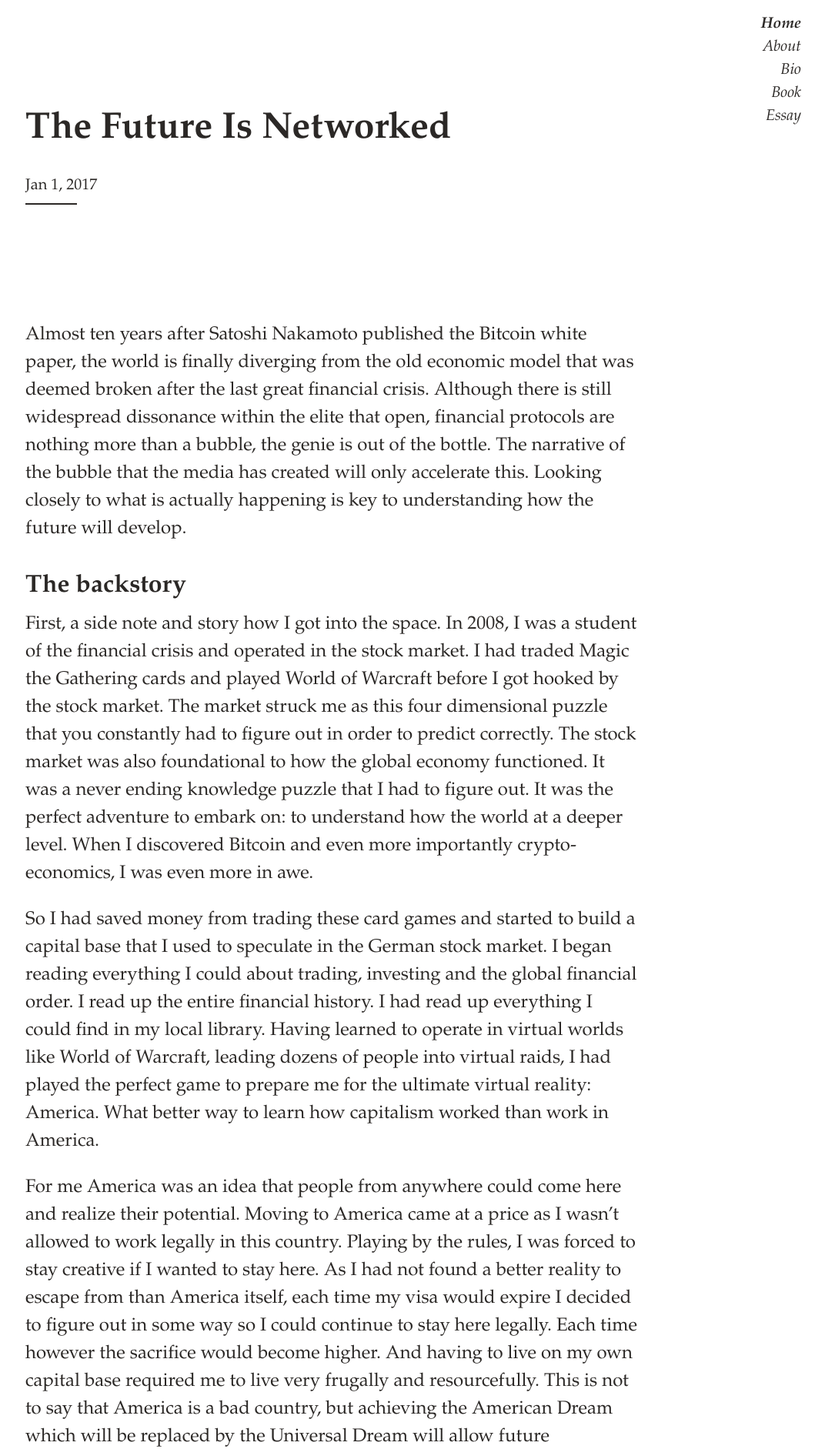
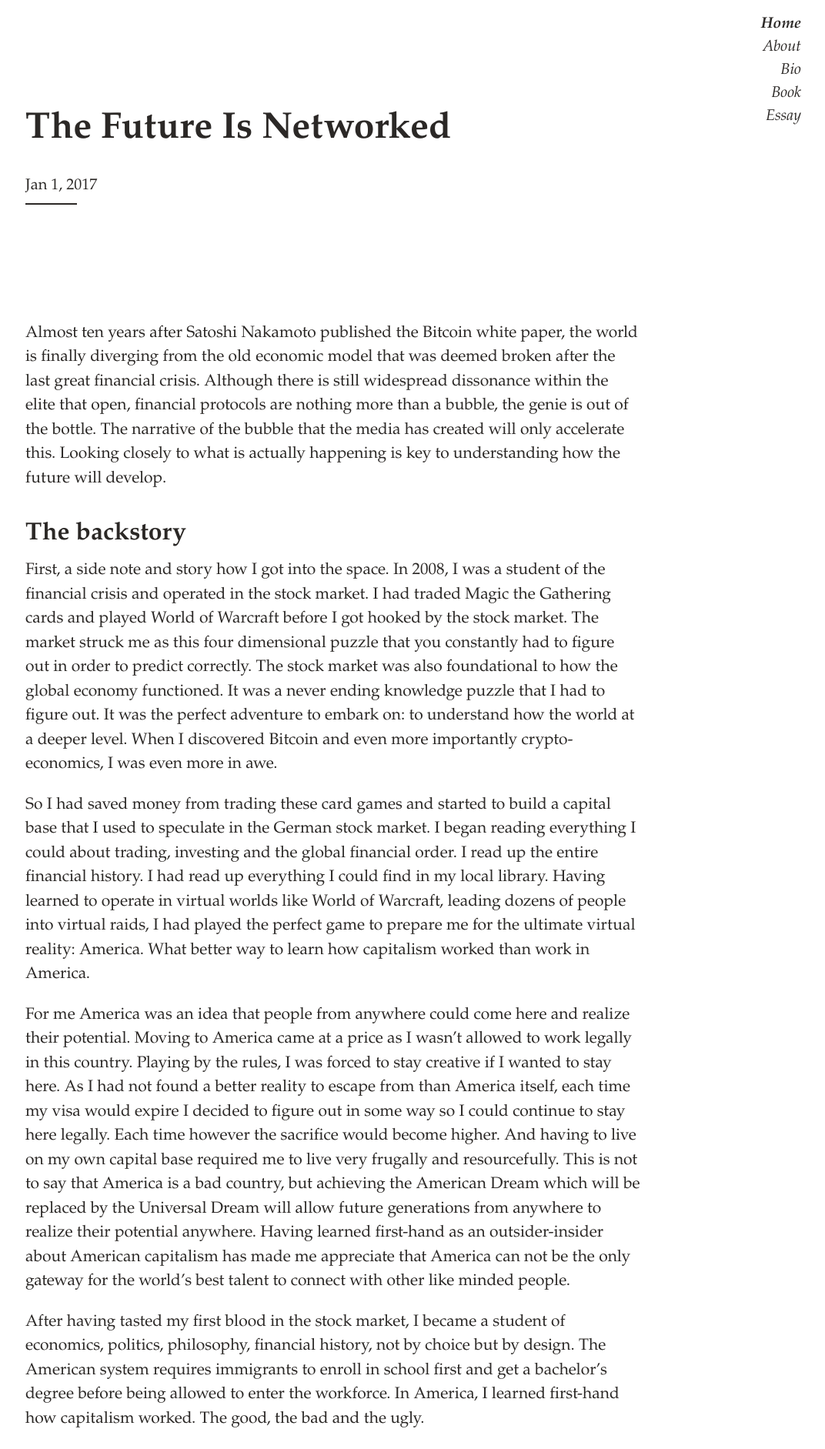
Before and after one commit to linkneuro/linkneuro.github.io, a Jekyll site: the page built from _posts/2017-01-01-future-networked.md, in a window 1280 px wide. Shown: the top 1883 px of the page at 77% size, without its empty margins (207-1279 px from the left). Built offline with Jekyll 4.4.1, drawn with Linux system fonts in a browser that asks for light colours.

Commit message:
Update _components.scss

```diff
--- a/_sass/_components.scss
+++ b/_sass/_components.scss
@@ -11,7 +11,7 @@ pre {
 
 code {
     color: $color-code;
-    font-size: $body-font-size;
+    font-size: 16px;
     padding: 1px 4px;
 }
 
@@ -19,7 +19,7 @@ code {
 .prose {
 
   p, ol, ul {
-    font-size: $prose-font-size;
+    font-size: 21px;
     margin-bottom: 1em;
     width: 100%;
 
```
